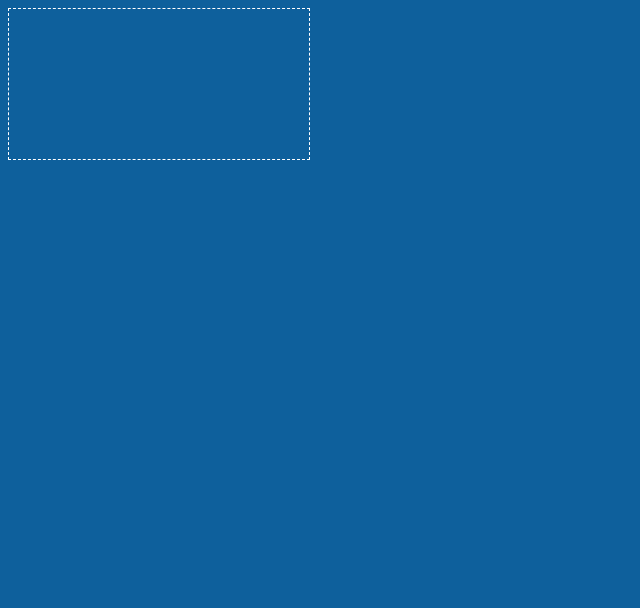
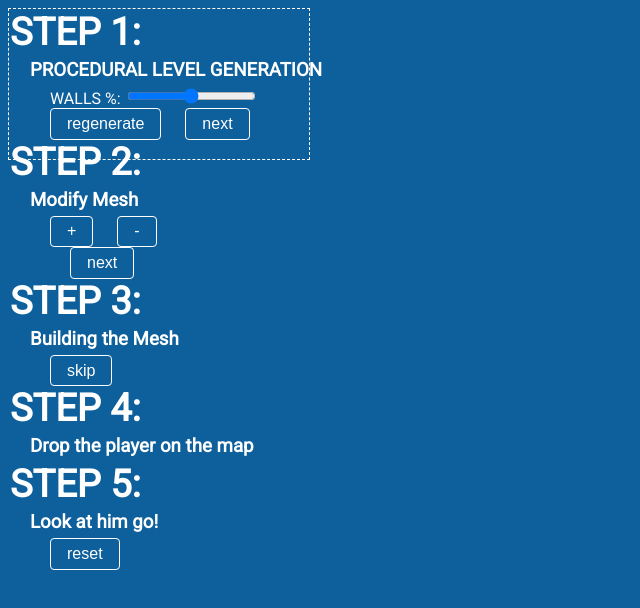
Before and after one commit to aelzeiny/Build-A-Mesh-Workshop, a website: page index.html in a window 1280 px wide. Shown: the whole page, without its empty margins (0-640 px from the left). Drawn offline with Linux system fonts and the light colour scheme.

```diff
--- a/application.css
+++ b/application.css
@@ -1,8 +1,91 @@
+h1, h2, h3, h4, p {
+  margin: 0;
+  margin-bottom: 5px;
+}
+
+
+/* No reason to import bootstrap just for button appeal */
+button {
+  text-transform: none;
+  -ms-touch-action: manipulation;
+  touch-action: manipulation;
+  display: inline-block;
+  font-weight: 400;
+  line-height: 1.25;
+  text-align: center;
+  white-space: nowrap;
+  vertical-align: middle;
+  -webkit-user-select: none;
+  -moz-user-select: none;
+  -ms-user-select: none;
+  user-select: none;
+  border: 1px solid transparent;
+  padding: .3rem 1rem;
+  font-size: 1rem;
+  border-radius: .25rem;
+  -webkit-transition: all .2s ease-in-out;
+  -o-transition: all .2s ease-in-out;
+  transition: all .2s ease-in-out;
+  color: white;
+  background-color: transparent;
+  border-color: white;
+  -webkit-appearance: button;
+}
+/* custom button hover effects */
+button:hover {
+  text-shadow:
+   -1px -1px 0 #0e609c,
+   1px -1px 0 #0e609c,
+   -1px 1px 0 #0e609c,
+   1px 1px 0 #0e609c;
+  background-image: -moz-repeating-linear-gradient(-45deg, transparent, transparent 1px, white 3px, white 3px);
+  background-image: -webkit-repeating-linear-gradient(-45deg, transparent, transparent 1px, white 3px, white 3px);
+  background-image: -o-repeating-linear-gradient(-45deg, transparent, transparent 1px, white 3px, white 3px);
+  background-image: -ms-repeating-linear-gradient(-45deg, transparent, transparent 1px, white 3px, white 3px);
+  background-image: repeating-linear-gradient(-45deg, transparent, transparent 1px, white 3px, white 3px);
+}
+
+body {
+  background-color: #0e609c;
+  color: white;
+  /*text-shadow:
+   -1px -1px 0 #0f3e61,
+   1px -1px 0 #0f3e61,
+   -1px 1px 0 #0f3e61,
+   1px 1px 0 #0f3e61; */
+  font-family: 'Roboto', sans-serif;
+}
+
 canvas {
   background-color: #0e609c;
   border: 1px white dashed;
 }
 
-body {
-  background-color: #0e609c;
+h2 {
+  font-size: 38px;
 }
+
+.indent {
+  margin-left: 20px;
+}
+.indent-2 {
+  margin-left: 40px;
+}
+.indent-3 {
+  margin-left: 60px;
+}
+.indent-4 {
+  margin-left: 80px;
+}
+
+
+/**** SPECIFIC POSITIONING ****/
+#controls {
+  position: absolute;
+  top: 0;
+  left: 0;
+  margin: 10px;
+}
+.step {
+  /*display:none;*/
+}
--- a/index.html
+++ b/index.html
@@ -4,9 +4,50 @@
     <meta charset="utf-8">
     <title>Navigation Mesh</title>
     <link rel="stylesheet" href="application.css">
+    <link href="https://fonts.googleapis.com/css?family=Roboto" rel="stylesheet">
     <script type="text/javascript" src="bundle.js"></script>
   </head>
   <body>
-    <canvas></canvas>
+    <div id="controls">
+
+      <div class="step" id="step-1">
+        <h2>STEP 1:</h2>
+        <h3 class="indent">PROCEDURAL LEVEL GENERATION</h3>
+        <label class="indent-2" for="percentWalls">WALLS %:
+          <input id="percentWalls" type="range"/>
+        </label>
+        <br/>
+        <button class="indent-2" id="regenAutoma">regenerate</button>
+        <button class="indent" id="next-1">next</button>
+      </div>
+
+      <div class="step" id="step-2">
+        <h2>STEP 2:</h2>
+        <h3 class="indent">Modify Mesh</h3>
+        <button class="indent-2">+</button>
+        <button class="indent">-</button>
+        <br/>
+        <button class="indent-3" id="next-2">next</button>
+      </div>
+
+      <div class="step" id="step-3">
+        <h2>STEP 3:</h2>
+        <h3 class="indent">Building the Mesh</h3>
+        <button class="indent-2" id="next-3">skip</button>
+      </div>
+
+      <div class="step" id="step-4">
+        <h2>STEP 4:</h2>
+        <h3 class="indent">Drop the player on the map</h3>
+      </div>
+
+      <div class="step" id="step-5">
+        <h2>STEP 5:</h2>
+        <h3 class="indent">Look at him go!</h3>
+        <button class="indent-2" id="reset">reset</button>
+      </div>
+    </div>
+    <canvas>
+    </canvas>
   </body>
 </html>
```
Also changed, not shown: nav_driver.js (+19 -2 lines), lib/main.js.
